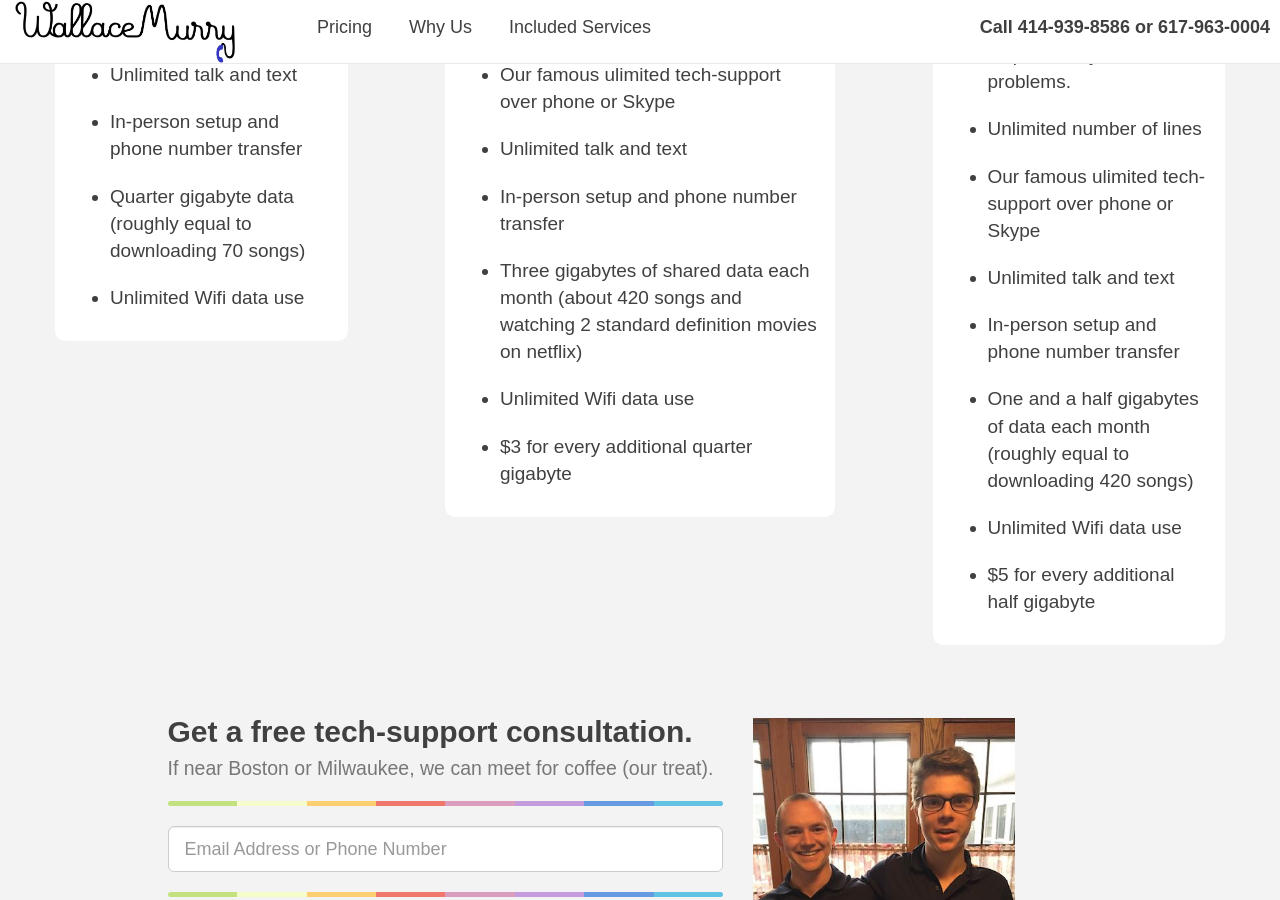
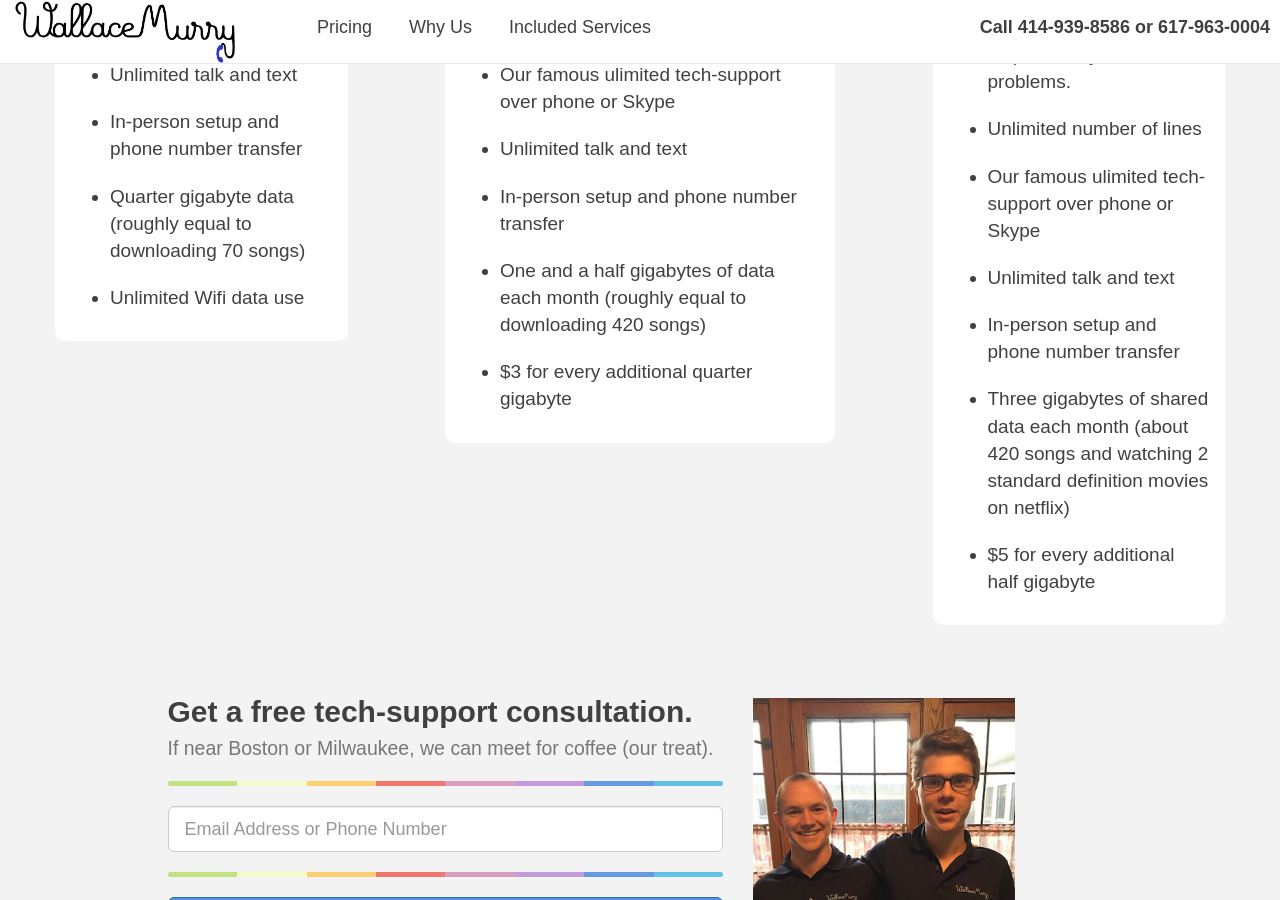
Before and after one commit to jalague/wallacemurry, a Jekyll site: the page built from pricing/index.html, in a window 1280 px wide and 900 px high, scrolled down 830 px. Built offline with Jekyll 4.4.1, drawn with Linux system fonts in a browser that asks for light colours; nearby versions of some CDN libraries; some of the changed lines change nothing that is shown.

Commit message:
swap pricing on upper two

```diff
--- a/pricing/index.html
+++ b/pricing/index.html
@@ -68,8 +68,7 @@ keywords: phone plan
 
           <li>Unlimited talk and text</li>
           <li>In-person setup and phone number transfer</li>
-          <li>Three gigabytes of shared data each month (about 420 songs and watching 2 standard definition movies on netflix)</li>
-          <li>Unlimited Wifi data use</li>
+          <li>One and a half gigabytes of data each month (roughly equal to downloading 420 songs)</li>
           <li>$3 for every additional quarter gigabyte</li>
 
         </ul>
@@ -99,8 +98,7 @@ keywords: phone plan
 
           <li>Unlimited talk and text</li>
           <li>In-person setup and phone number transfer</li>
-          <li>One and a half gigabytes of data each month (roughly equal to downloading 420 songs)</li>
-          <li>Unlimited Wifi data use</li>
+          <li>Three gigabytes of shared data each month (about 420 songs and watching 2 standard definition movies on netflix)</li>
           <li>$5 for every additional half gigabyte</li>
         </ul>
         <!--
```
